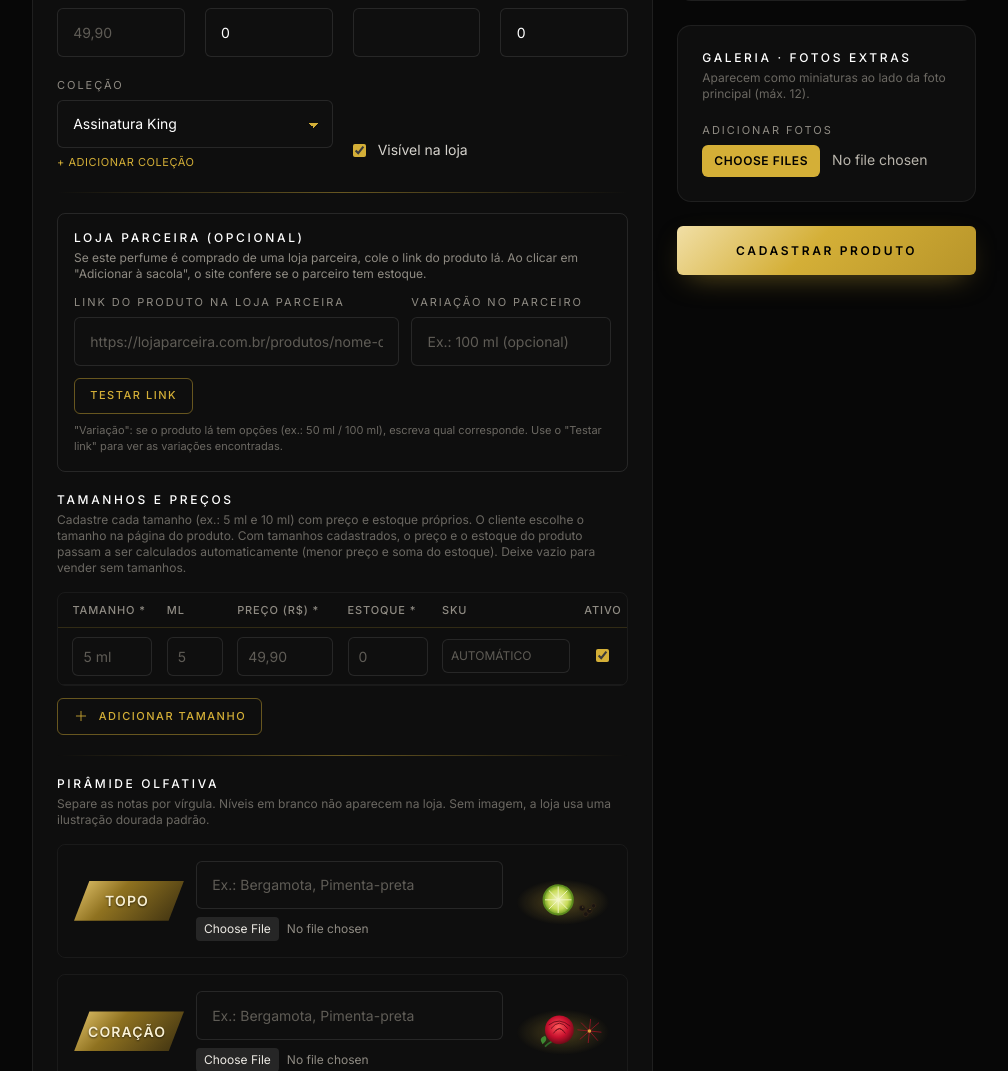
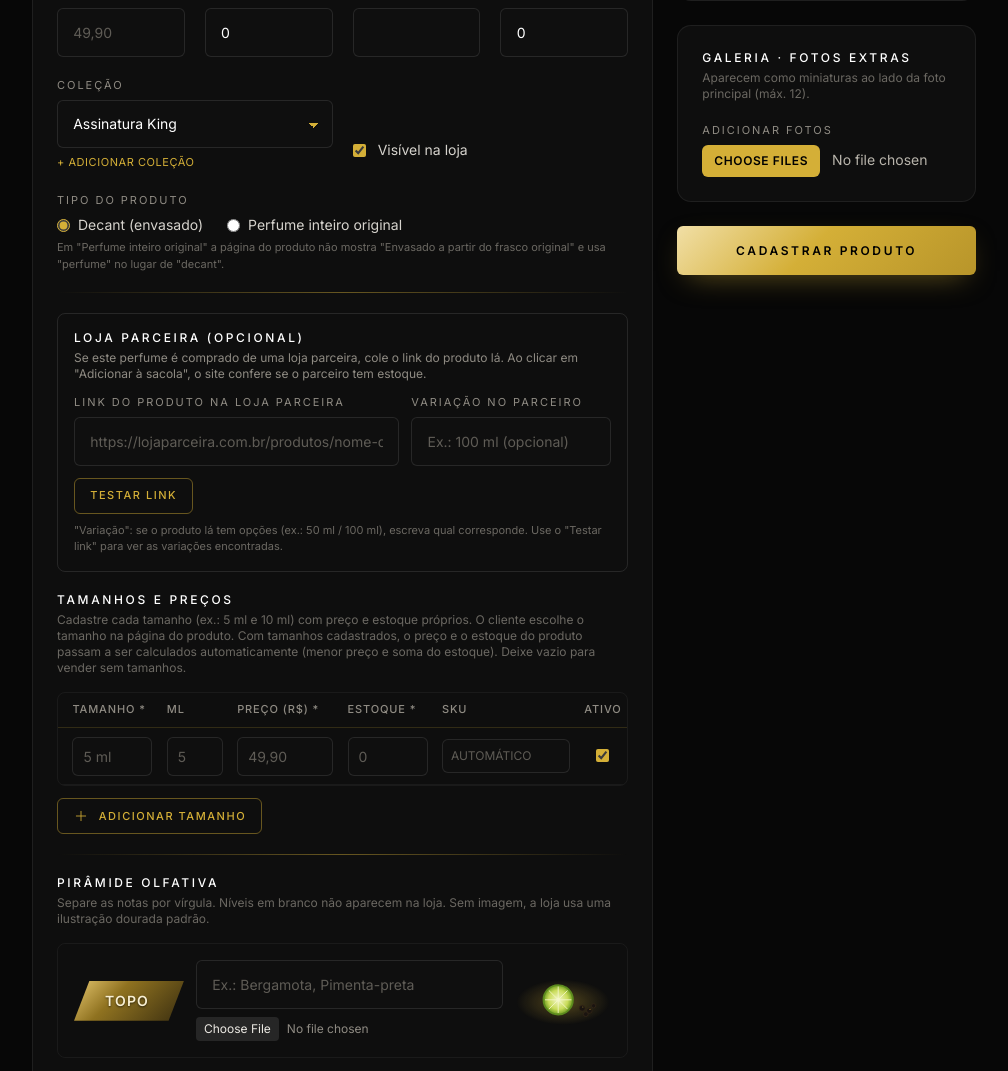
Before and after one commit to odilonjrr/Clone-App, a PHP site: page /admin/product_edit.php in a window 1280 px wide. Shown: the part 886-1957 px from the top of the page, without its empty margins (264-1272 px from the left). Run offline with PHP 8.4, Linux system fonts and the light colour scheme; the visitor is signed in with stand-in values (Sample User, id 1); data comes from the database, SQL or seed files in the repository; data that the repository does not hold is empty; some libraries are stand-ins or nearby versions.

Commit message:
Produto: tipo Decant ou Perfume inteiro original
- Perfume inteiro não mostra 'Envasado a partir do frasco original' e usa 'perfume' no lugar de 'decant' na página
- Migração v10: products.is_decant (padrão 1, produtos atuais continuam como decant)

Co-Authored-By: Claude Opus 5.5 <noreply@anthropic.com>
Claude-Session: https://claude.ai/code/session_01246qBdcoNDZ4ofiyipZvgk

```diff
--- a/king-decants/admin/product_edit.php
+++ b/king-decants/admin/product_edit.php
@@ -119,6 +119,7 @@ if ($_SERVER['REQUEST_METHOD'] === 'POST') {
         'partner_url'       => trim(clean_string($_POST['partner_url'] ?? '', 500)),
         'partner_variant'   => clean_string($_POST['partner_variant'] ?? '', 100),
         'is_active'         => isset($_POST['is_active']) ? 1 : 0,
+        'is_decant'         => ($_POST['is_decant'] ?? '1') === '0' ? 0 : 1,
         'image_url'         => $product['image_url'] ?? '',
         'concentration'     => clean_string($_POST['concentration'] ?? '', 60),
         'notes_top'         => clean_string($_POST['notes_top'] ?? '', 255),
@@ -355,6 +356,9 @@ if ($_SERVER['REQUEST_METHOD'] === 'POST') {
             flash('success', 'Produto cadastrado.');
         }
 
+        // Tipo: decant (envasado) ou perfume inteiro original
+        db()->prepare('UPDATE products SET is_decant = ? WHERE id = ?')->execute([$old['is_decant'], $id]);
+
         // Loja parceira: link e variação (zera a última leitura se o link mudou)
         $linkChanged = ($product['partner_url'] ?? '') !== $old['partner_url'] || ($product['partner_variant'] ?? '') !== $old['partner_variant'];
         db()->prepare('UPDATE products SET partner_url = ?, partner_variant = ?' . ($linkChanged ? ', partner_status = NULL, partner_checked_at = NULL, partner_price = NULL' : '') . ' WHERE id = ?')
@@ -535,6 +539,15 @@ require dirname(__DIR__) . '/inc/admin_header.php';
                 <input type="checkbox" name="is_active" value="1" class="accent-[#d4af37]" <?= (int) $old['is_active'] ? 'checked' : '' ?>>
                 Visível na loja
             </label>
+            <div class="sm:col-span-4">
+                <span class="field-label">Tipo do produto</span>
+                <div class="flex flex-wrap gap-x-6 gap-y-2 text-sm text-ink-200">
+                    <?php $isDecant = (int) ($old['is_decant'] ?? 1) === 1; ?>
+                    <label class="flex items-center gap-2"><input type="radio" name="is_decant" value="1" class="accent-[#d4af37]" <?= $isDecant ? 'checked' : '' ?>> Decant (envasado)</label>
+                    <label class="flex items-center gap-2"><input type="radio" name="is_decant" value="0" class="accent-[#d4af37]" <?= $isDecant ? '' : 'checked' ?>> Perfume inteiro original</label>
+                </div>
+                <p class="mt-1 text-[11px] text-ink-500">Em "Perfume inteiro original" a página do produto não mostra "Envasado a partir do frasco original" e usa "perfume" no lugar de "decant".</p>
+            </div>
         </div>
 
         <!-- Tamanhos e preços (variações) -->
--- a/king-decants/inc/migrate.php
+++ b/king-decants/inc/migrate.php
@@ -18,7 +18,7 @@
  * ---------------------------------------------------------------------------
  */
 
-const KD_SCHEMA_VERSION = 9;
+const KD_SCHEMA_VERSION = 10;
 
 function kd_schema_marker(): string
 {
@@ -237,6 +237,11 @@ function kd_ensure_schema(): void
         }
     }
 
+    // ---------------- Versão 10: tipo do produto (decant envasado x perfume inteiro original)
+    if (!$hasColumn('products', 'is_decant')) {
+        $pdo->exec('ALTER TABLE products ADD COLUMN is_decant TINYINT(1) NOT NULL DEFAULT 1');
+    }
+
     @file_put_contents($marker, (string) KD_SCHEMA_VERSION, LOCK_EX);
     app_log('migrate', 'Banco atualizado para a versão ' . KD_SCHEMA_VERSION);
 }
```
Also changed, not shown: king-decants/product.php (+11 -6 lines).
